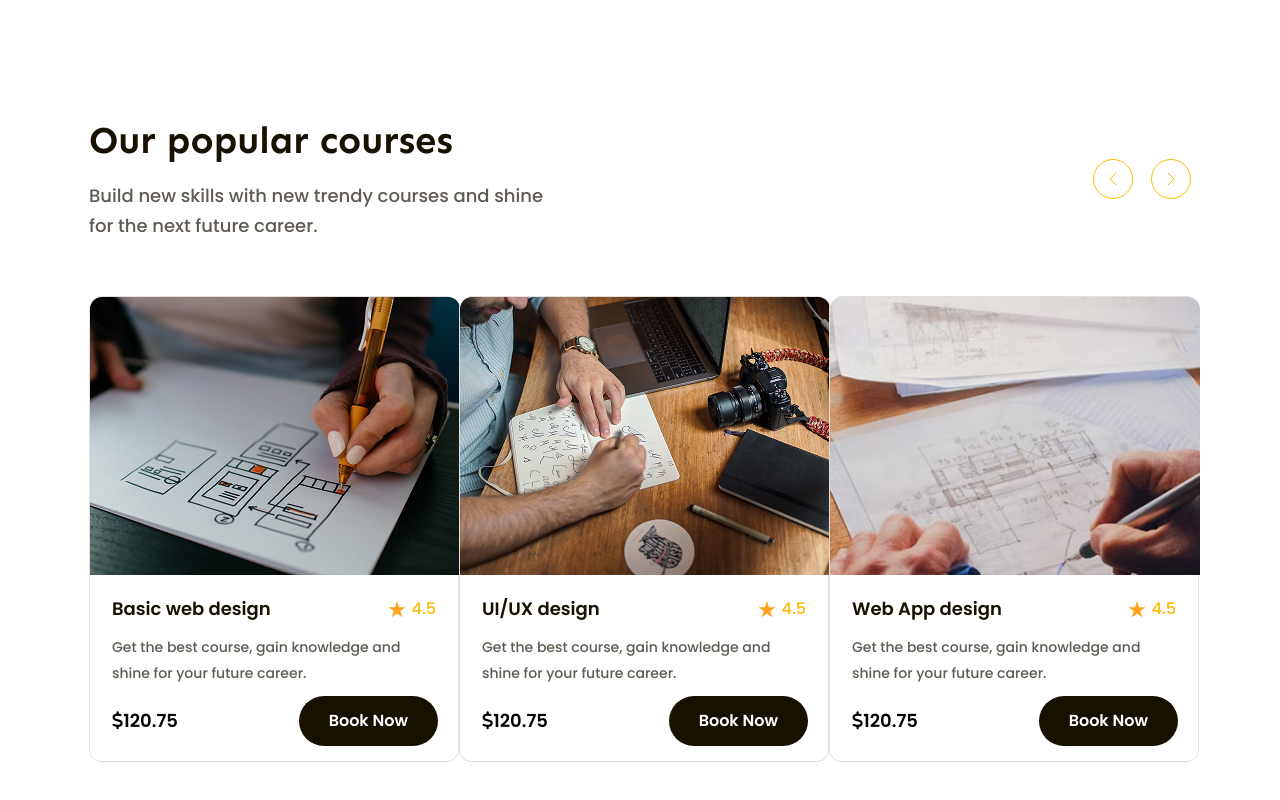
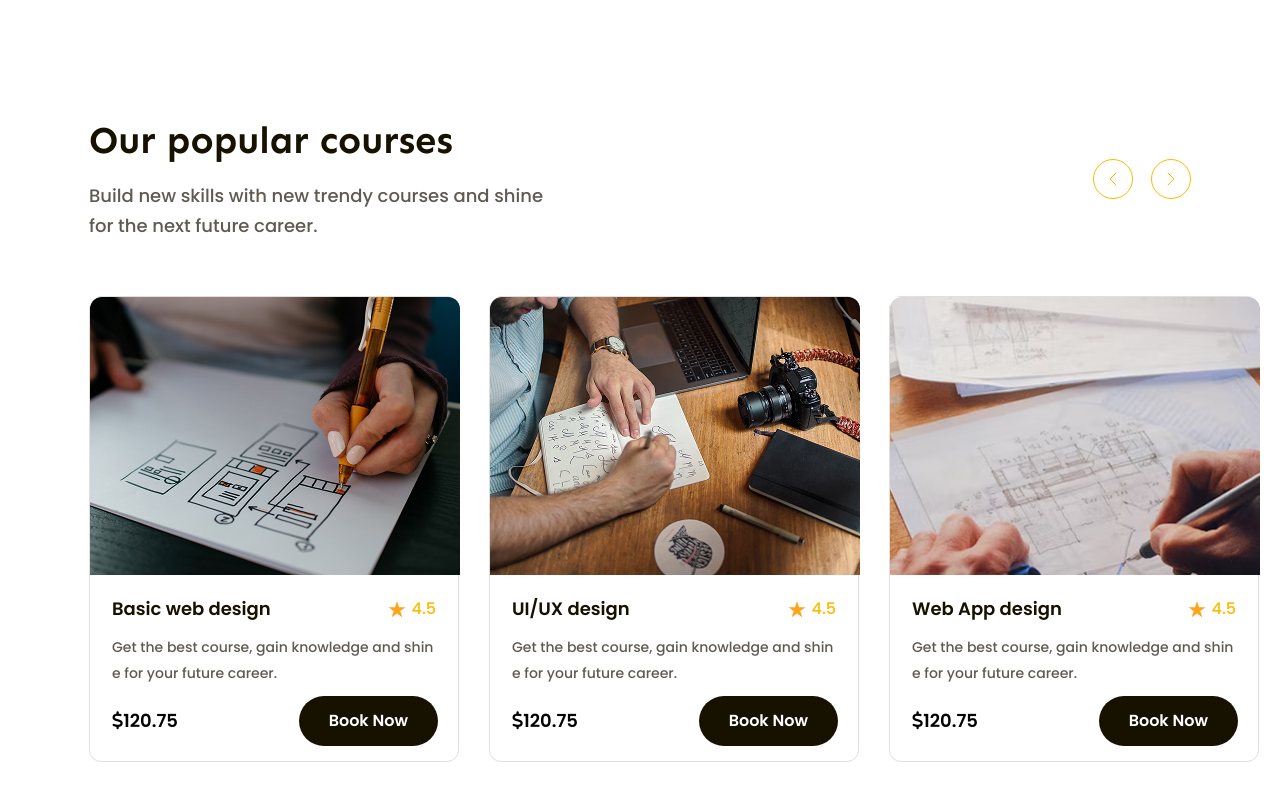
Before and after one commit to Triszz/learn-web, a plain HTML site: page index.html in a window 1280 px wide. Shown: the part 986-1786 px from the top of the page. Drawn offline with Linux system fonts and the light colour scheme.

Commit message:
done courses

```diff
--- a/assets/css/style.css
+++ b/assets/css/style.css
@@ -44,6 +44,18 @@ a {
   font-size: 3.8rem;
   line-height: 1.26;
   letter-spacing: -2%;
+}
+.line-clamp {
+  display: -webkit-box;
+  -webkit-line-clamp: var(--line-clamp, 1);
+  -webkit-box-orient: vertical;
+  overflow: hidden;
+}
+.line-clamp.line-2 {
+  --line-clamp: 2;
+}
+.break-all {
+  word-break: break-all;
 }
 /* ================================ Header ================================== */
 .header {
@@ -270,6 +282,9 @@ a {
   display: flex;
   justify-content: space-between;
 }
+.courses .details .item .img {
+  width: 100%;
+}
 .courses .control-btn {
   display: flex;
   justify-content: center;
@@ -290,7 +305,8 @@ a {
 .courses .details {
   margin-top: 55px;
   display: flex;
-  justify-content: space-between;
+  /* justify-content: space-between; */
+  gap: 30px;
 }
 .courses .details .item {
   width: 370px;
@@ -298,6 +314,7 @@ a {
   border-radius: 12px;
   border: 1px solid #e2dfda;
   background: #fff;
+  flex: 1;
 }
 .courses .details .item:hover {
   box-shadow: 0px 18px 36px 0px rgba(0, 0, 0, 0.05);
--- a/index.html
+++ b/index.html
@@ -186,13 +186,15 @@
                 </div>
                 <div class="item-content">
                   <div class="item-heading">
-                    <a href="#!"><h3>Basic web design</h3></a>
+                    <a href="#!"
+                      ><h3 class="line-clamp break-all">Basic web design</h3></a
+                    >
                     <div class="rate">
                       <img src="./assets/icon/rate-star.svg" alt="rate star" />
                       <span>4.5</span>
                     </div>
                   </div>
-                  <p class="desc">
+                  <p class="desc line-clamp line-2 break-all">
                     Get the best course, gain knowledge and shine for your
                     future career.
                   </p>
@@ -218,13 +220,15 @@
                 </div>
                 <div class="item-content">
                   <div class="item-heading">
-                    <a href="#!"><h3>UI/UX design</h3></a>
+                    <a href="#!"
+                      ><h3 class="line-clamp break-all">UI/UX design</h3></a
+                    >
                     <div class="rate">
                       <img src="./assets/icon/rate-star.svg" alt="rate star" />
                       <span>4.5</span>
                     </div>
                   </div>
-                  <p class="desc">
+                  <p class="desc line-clamp line-2 break-all">
                     Get the best course, gain knowledge and shine for your
                     future career.
                   </p>
@@ -250,13 +254,15 @@
                 </div>
                 <div class="item-content">
                   <div class="item-heading">
-                    <a href="#!"><h3>Web App design</h3></a>
+                    <a href="#!"
+                      ><h3 class="line-clamp break-all">Web App design</h3></a
+                    >
                     <div class="rate">
                       <img src="./assets/icon/rate-star.svg" alt="rate star" />
                       <span>4.5</span>
                     </div>
                   </div>
-                  <p class="desc">
+                  <p class="desc line-clamp line-2 break-all">
                     Get the best course, gain knowledge and shine for your
                     future career.
                   </p>
```
Also changed, not shown: note.txt.
